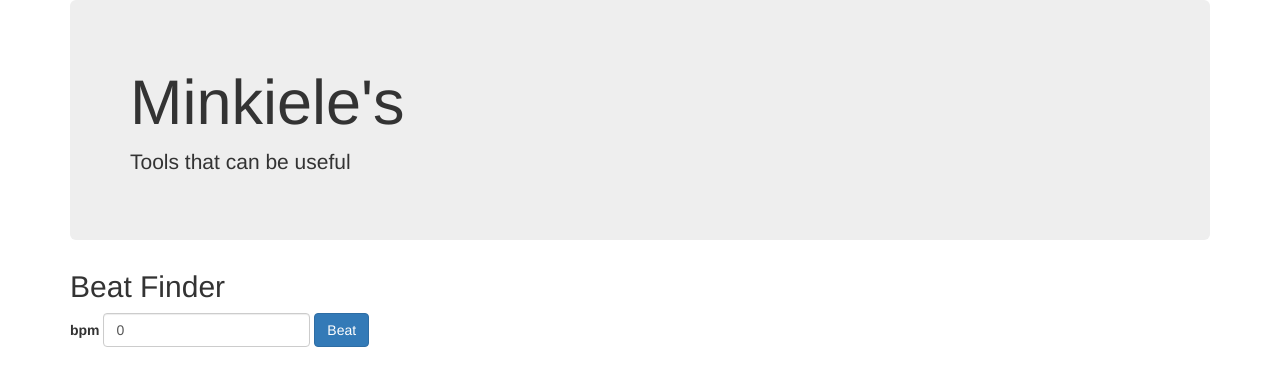
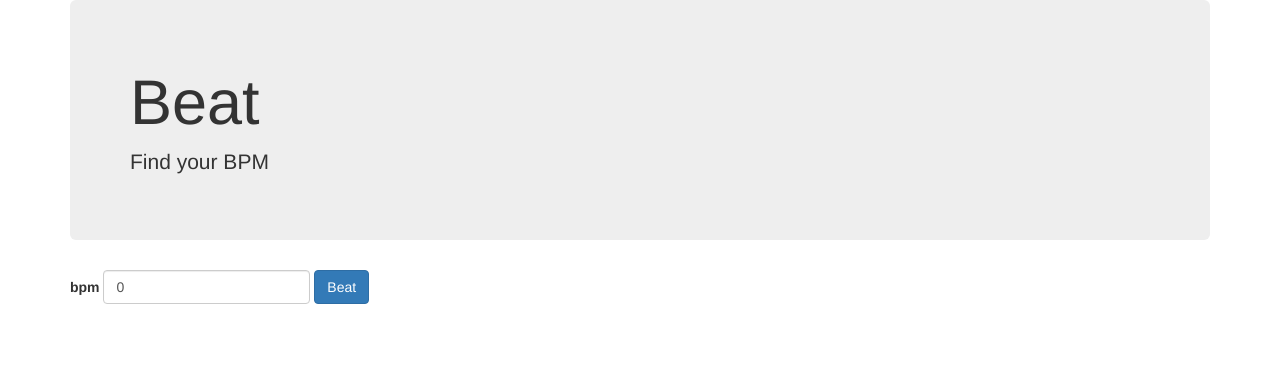
Before and after one commit to minkiele/beat, a website: page docs/index.html in a window 1280 px wide. Drawn offline with nearby package versions, Linux system fonts and the light colour scheme.

Commit message:
Modified because too much expectations

```diff
--- a/public/index.html
+++ b/docs/index.html
@@ -7,11 +7,10 @@
   <body>
     <div class="container">
       <div class="jumbotron">
-        <h1>Minkiele's</h1>
-        <p>Tools that can be useful</p>
+        <h1>Beat</h1>
+        <p>Find your BPM</p>
       </div>
       <div id="beat-finder" ng-app="beatFinder">
-        <h2>Beat Finder</h2>
         <form name="beatForm" class="form-inline" ng-controller="BeatController">
           <div class="form-group">
             <label for="bpm" class="control-label">bpm</label>
--- a/web.js
+++ b/web.js
@@ -2,6 +2,6 @@ var express = require('express');
 var app = express();
 
 app.set('port', (process.env.PORT || 8888));
-app.use(express.static(__dirname + '/public'));
+app.use(express.static(__dirname + '/docs'));
 
 app.listen(app.get('port'));
```
Also changed, not shown: README.md, docs/js/app.js (renamed from public/js/app.js), 1 other file.
